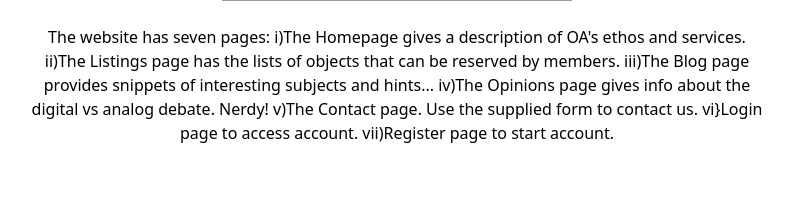
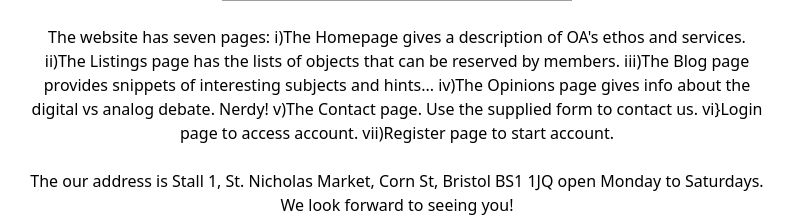
Before and after one commit to RichardJohnNowell/Only-Analog-secondhand-records-, a Flask app: page / in a window 1280 px wide. Shown: the part 868-1085 px from the top of the page, without its empty margins (243-1037 px from the left). Before the commit the page ends 1011 px from the top, so only its background shows below. Run offline with Flask 3, Linux system fonts and the light colour scheme; some libraries are stand-ins or nearby versions; grey boxes are pictures that could not be loaded.

Commit message:
added address

```diff
--- a/templates/index.html
+++ b/templates/index.html
@@ -51,4 +51,9 @@
     vi}Login page to access account.
     vii)Register page to start account.
     </p>
+    <br>
+    <p>
+       The our address is Stall 1, St. Nicholas Market, Corn St, Bristol BS1 1JQ open Monday to Saturdays.
+       We look forward to seeing you!
+    </p>
 {% endblock %}
```
